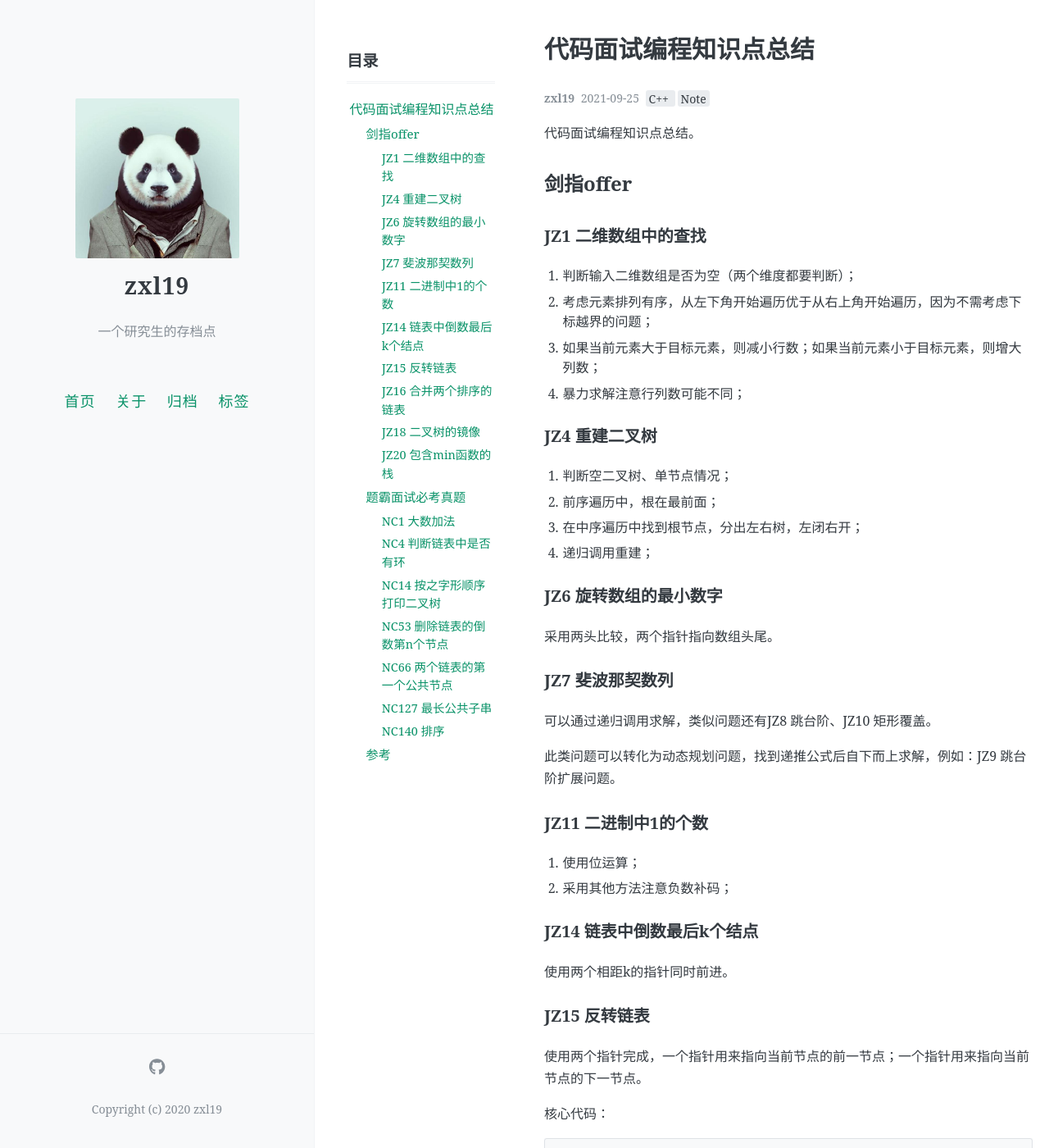
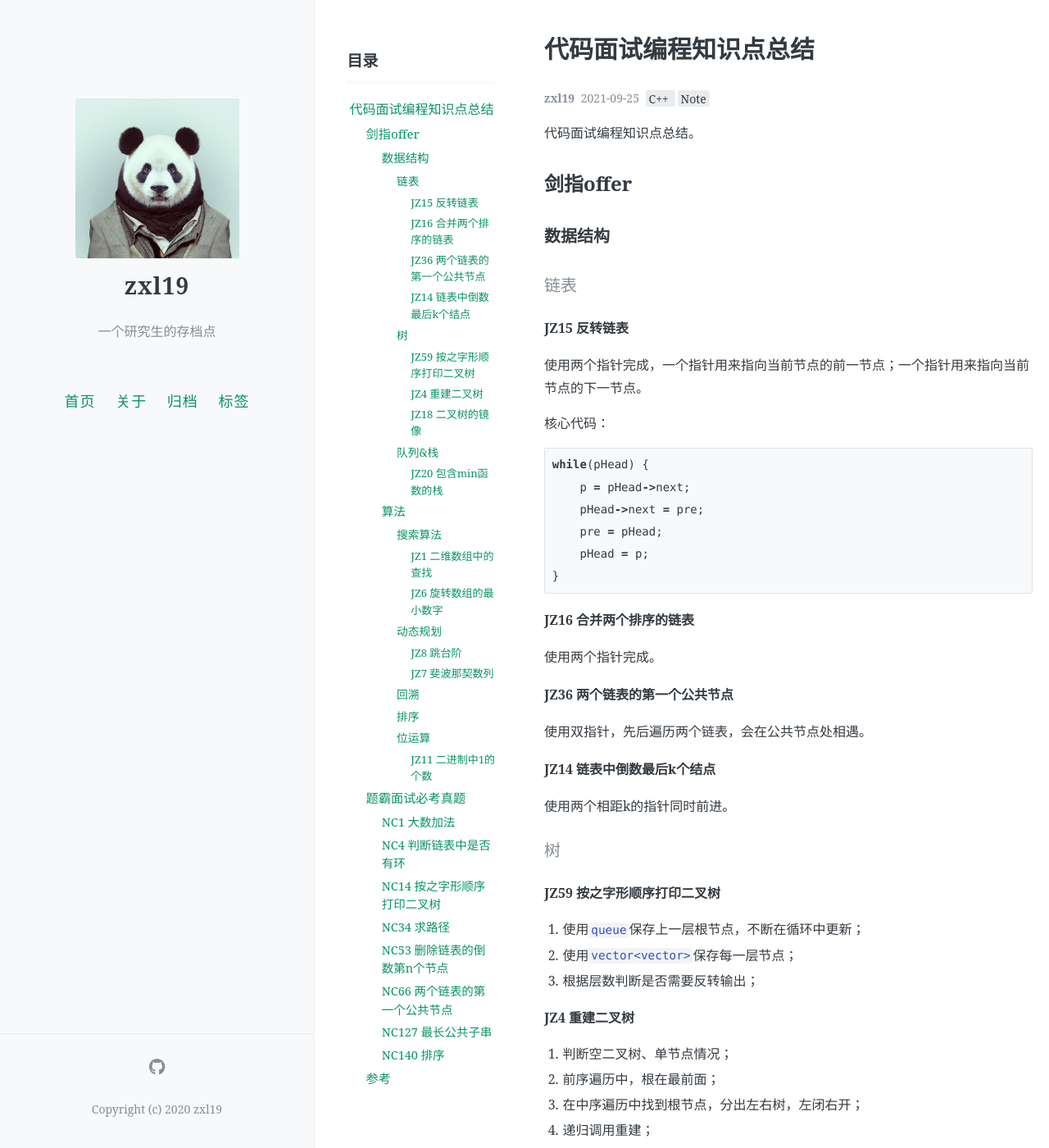
Before and after one commit to zxl19/zxl19.github.io, a Jekyll site: the page built from _posts/2021-09-25-code-interview.md, in a window 1280 px wide and 1400 px high. Shown: the whole window at 82% size. Built offline with Jekyll 4.4.1, drawn with Linux system fonts in a browser that asks for light colours; comment, search, counter and statistics services are not loaded; some of the changed text lies outside the part shown.

Commit message:
Update 2021-09-25-code-interview.md

````diff
--- a/_posts/2021-09-25-code-interview.md
+++ b/_posts/2021-09-25-code-interview.md
@@ -15,40 +15,11 @@ pinned: false
 
 ## 剑指offer
 
-### JZ1 二维数组中的查找
+### 数据结构
 
-1. 判断输入二维数组是否为空（两个维度都要判断）；
-2. 考虑元素排列有序，从左下角开始遍历优于从右上角开始遍历，因为不需考虑下标越界的问题；
-3. 如果当前元素大于目标元素，则减小行数；如果当前元素小于目标元素，则增大列数；
-4. 暴力求解注意行列数可能不同；
+#### 链表
 
-### JZ4 重建二叉树
-
-1. 判断空二叉树、单节点情况；
-2. 前序遍历中，根在最前面；
-3. 在中序遍历中找到根节点，分出左右树，左闭右开；
-4. 递归调用重建；
-
-### JZ6 旋转数组的最小数字
-
-采用两头比较，两个指针指向数组头尾。
-
-### JZ7 斐波那契数列
-
-可以通过递归调用求解，类似问题还有JZ8 跳台阶、JZ10 矩形覆盖。
-
-此类问题可以转化为动态规划问题，找到递推公式后自下而上求解，例如：JZ9 跳台阶扩展问题。
-
-### JZ11 二进制中1的个数
-
-1. 使用位运算；
-2. 采用其他方法注意负数补码；
-
-### JZ14 链表中倒数最后k个结点
-
-使用两个相距k的指针同时前进。
-
-### JZ15 反转链表
+##### JZ15 反转链表
 
 使用两个指针完成，一个指针用来指向当前节点的前一节点；一个指针用来指向当前节点的下一节点。
 
@@ -63,17 +34,80 @@ while(pHead) {
 }
 ```
 
-### JZ16 合并两个排序的链表
+##### JZ16 合并两个排序的链表
 
 使用两个指针完成。
 
-### JZ18 二叉树的镜像
+##### JZ36 两个链表的第一个公共节点
+
+使用双指针，先后遍历两个链表，会在公共节点处相遇。
+
+##### JZ14 链表中倒数最后k个结点
+
+使用两个相距k的指针同时前进。
+
+#### 树
+
+##### JZ59 按之字形顺序打印二叉树
+
+1. 使用`queue`保存上一层根节点，不断在循环中更新；
+2. 使用`vector<vector>`保存每一层节点；
+3. 根据层数判断是否需要反转输出；
+
+##### JZ4 重建二叉树
+
+1. 判断空二叉树、单节点情况；
+2. 前序遍历中，根在最前面；
+3. 在中序遍历中找到根节点，分出左右树，左闭右开；
+4. 递归调用重建；
+
+##### JZ18 二叉树的镜像
 
 交换左右节点，递归调用。
 
-### JZ20 包含min函数的栈
+#### 队列&栈
+
+##### JZ20 包含min函数的栈
 
 使用两个栈，一个正常保存元素，一个保存当前最小值；
+
+### 算法
+
+#### 搜索算法
+
+##### JZ1 二维数组中的查找
+
+1. 判断输入二维数组是否为空（两个维度都要判断）；
+2. 考虑元素排列有序，从左下角开始遍历优于从右上角开始遍历，因为不需考虑下标越界的问题；
+3. 如果当前元素大于目标元素，则减小行数；如果当前元素小于目标元素，则增大列数；
+4. 暴力求解注意行列数可能不同；
+
+##### JZ6 旋转数组的最小数字
+
+采用两头比较，两个指针指向数组头尾。
+
+#### 动态规划
+
+##### JZ8 跳台阶
+
+递归调用。
+
+##### JZ7 斐波那契数列
+
+可以通过递归调用求解，类似问题还有JZ10 矩形覆盖。
+
+此类问题可以转化为动态规划问题，找到递推公式后自下而上求解，例如：JZ9 跳台阶扩展问题。
+
+#### 回溯
+
+#### 排序
+
+#### 位运算
+
+##### JZ11 二进制中1的个数
+
+1. 使用位运算；
+2. 采用其他方法注意负数补码；
 
 ## 题霸面试必考真题
 
@@ -97,9 +131,11 @@ while(pHead) {
 
 ### NC14 按之字形顺序打印二叉树
 
-1. 使用`queue`保存上一层根节点，不断在循环中更新；
-2. 使用`vector<vector>`保存每一层节点；
-3. 根据层数判断是否需要反转输出；
+同JZ59。
+
+### NC34 求路径
+
+动态规划问题，使用矩阵`dp[][]`存储路径个数，`dp[m][n]`表示到达此位置的路径数。
 
 ### NC53 删除链表的倒数第n个节点
 
@@ -108,7 +144,7 @@ while(pHead) {
 
 ### NC66 两个链表的第一个公共节点
 
-使用双指针，先后遍历两个链表，会在公共节点处相遇。
+同JZ36。
 
 ### NC127 最长公共子串
 
````
